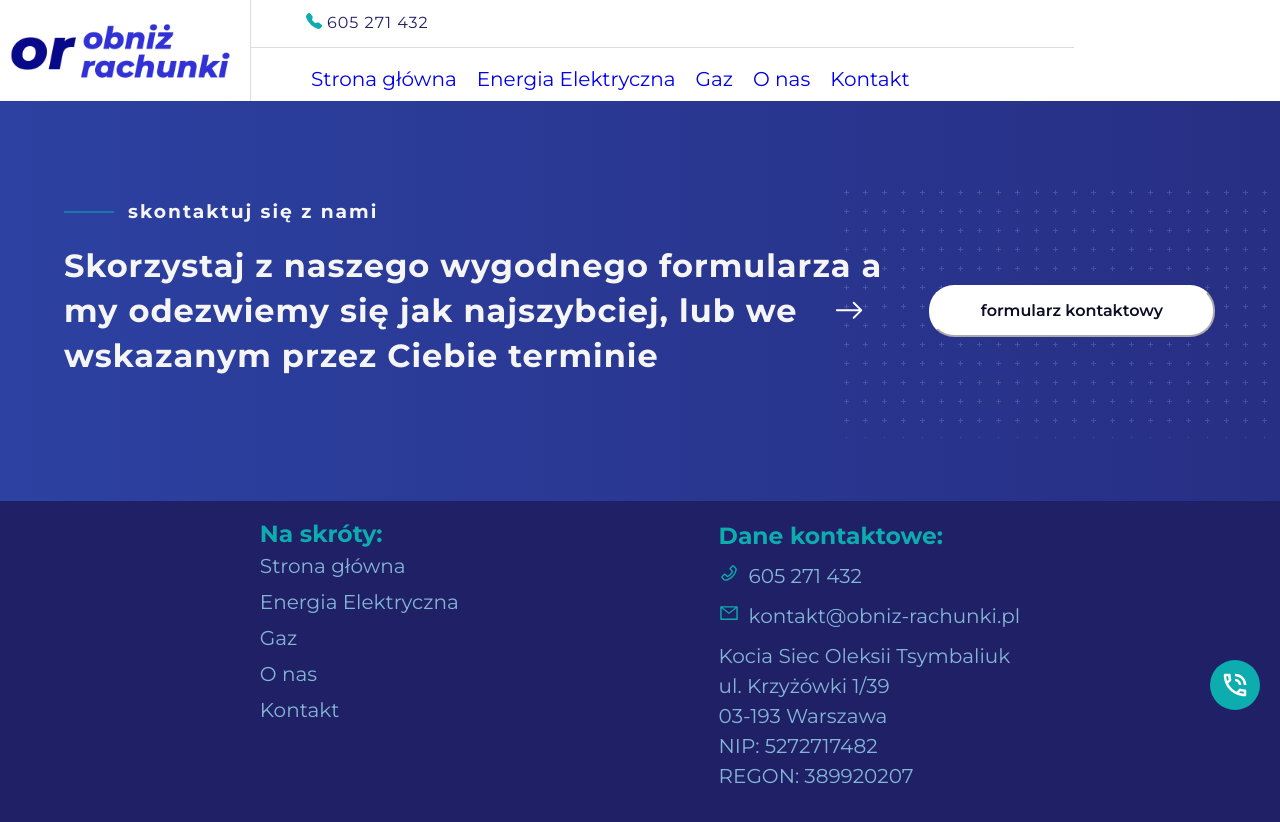
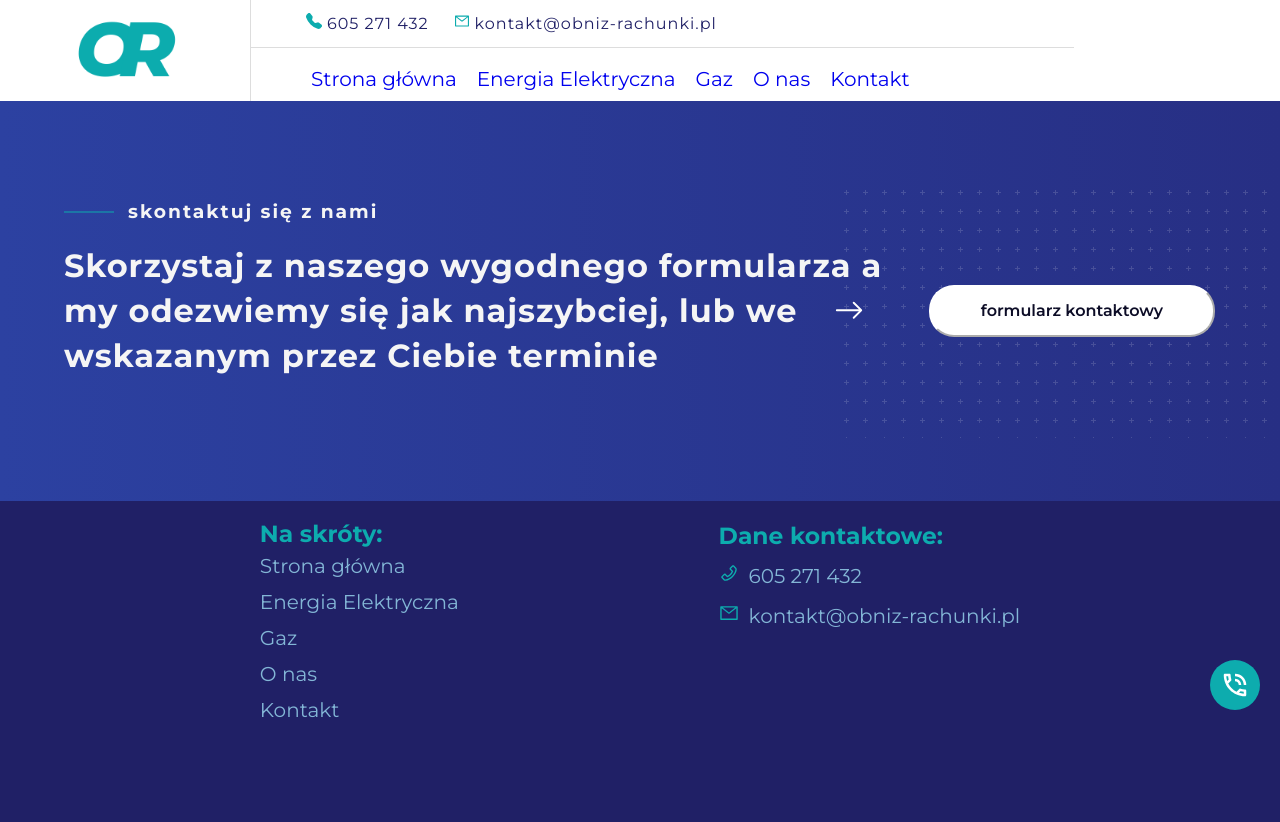
Before and after one commit to krukaleksander/ortk, a React (Create React App) app: page /kontakt in a window 1280 px wide. Shown: the top 822 px of the page. Built offline with nearby package versions, Linux system fonts and the light colour scheme.

Commit message:
fix 5 bugs issue Oleksii

```diff
--- a/scss/_Menu.scss
+++ b/scss/_Menu.scss
@@ -15,6 +15,9 @@
     span {
       color: #0dacae;
       padding: 5px;
+    }
+    &__email {
+      margin-left: 20px;
     }
   }
 }
--- a/src/App.js
+++ b/src/App.js
@@ -11,6 +11,7 @@ import ContactPage from "./components/ContactPage";
 import ContactSection from "./components/ContactSection";
 import { BrowserRouter as Router, Routes, Route, Link } from "react-router-dom";
 import { BsFillTelephoneFill } from "react-icons/bs";
+import { AiOutlineMail } from "react-icons/ai";
 import Footer from "./components/Footer";
 
 const App = () => {
@@ -33,10 +34,18 @@ const App = () => {
             <Header />
             <div className="navigation-wrapper">
               <div className="phone">
-                <span>
-                  <BsFillTelephoneFill />
-                </span>
-                605 271 432
+                <div>
+                  <span>
+                    <BsFillTelephoneFill />
+                  </span>
+                  605 271 432
+                </div>
+                <div className="phone__email">
+                  <span>
+                    <AiOutlineMail />
+                  </span>
+                  kontakt@obniz-rachunki.pl
+                </div>
               </div>
               <ul className="navigation">
                 <li>
--- a/src/components/Footer.js
+++ b/src/components/Footer.js
@@ -38,13 +38,6 @@ const Footer = () => {
           </span>
           <p>kontakt@obniz-rachunki.pl</p>
         </div>
-        <div className="adress">
-          <p>Kocia Siec Oleksii Tsymbaliuk</p>
-          <p>ul. Krzyżówki 1/39</p>
-          <p>03-193 Warszawa</p>
-          <p>NIP: 5272717482</p>
-          <p>REGON: 389920207</p>
-        </div>
       </div>
     </footer>
   );
--- a/src/components/Header.js
+++ b/src/components/Header.js
@@ -1,9 +1,11 @@
-import logo from "../media/logo_01.png";
+import logo from "../media/or.png";
 const Header = () => {
   return (
     <header>
       <div className="logo">
-        <img src={logo} alt="" />
+        <a href="/">
+          <img src={logo} alt="" />
+        </a>
       </div>
     </header>
   );
```
Also changed, not shown: src/css/main.min.css, src/media/or.png (added), 1 other file (tests, documents, lock files or other folders).
